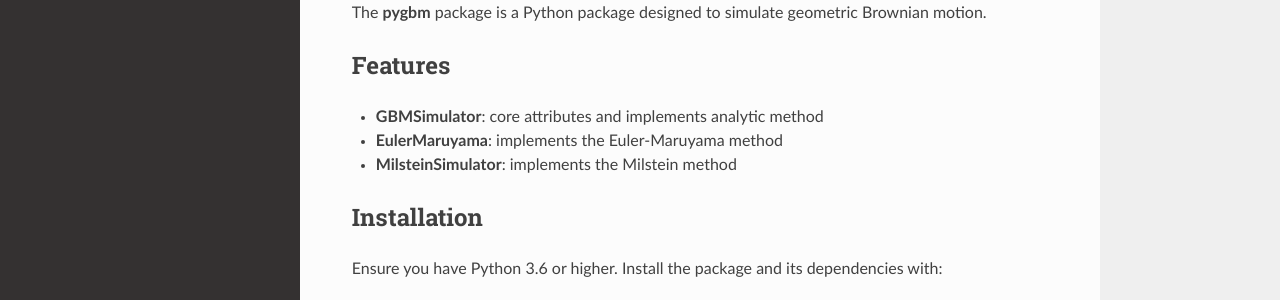
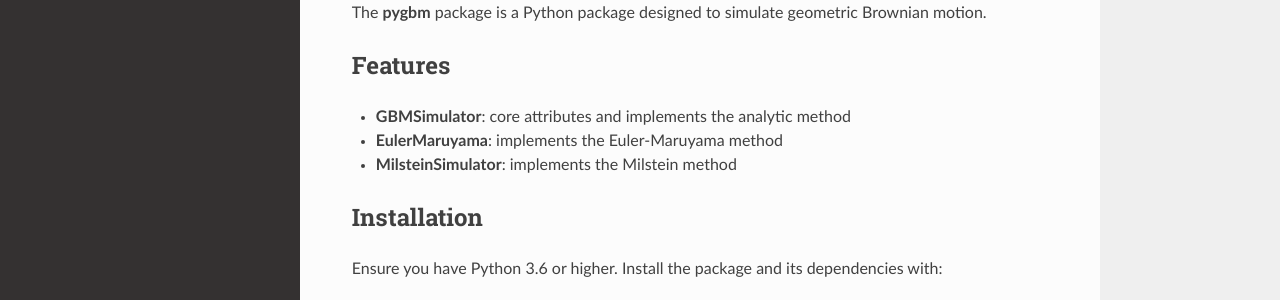
Before and after one commit to ljf441/pygbm, a Sphinx documentation site: the page built from docs/index.rst, in a window 1280 px wide and 900 px high. Shown: the part 207-507 px from the top of the window. Built offline with Sphinx 7.4.7 and the Read the Docs theme 3.1.0, drawn with Linux system fonts in a browser that asks for light colours.

```diff
--- a/docs/index.rst
+++ b/docs/index.rst
@@ -20,7 +20,7 @@
 Features
 --------
 
-- **GBMSimulator**: core attributes and implements analytic method
+- **GBMSimulator**: core attributes and implements the analytic method
 - **EulerMaruyama**: implements the Euler-Maruyama method
 - **MilsteinSimulator**: implements the Milstein method
 
```
Also changed, not shown: README.md (+1 -1 lines).
